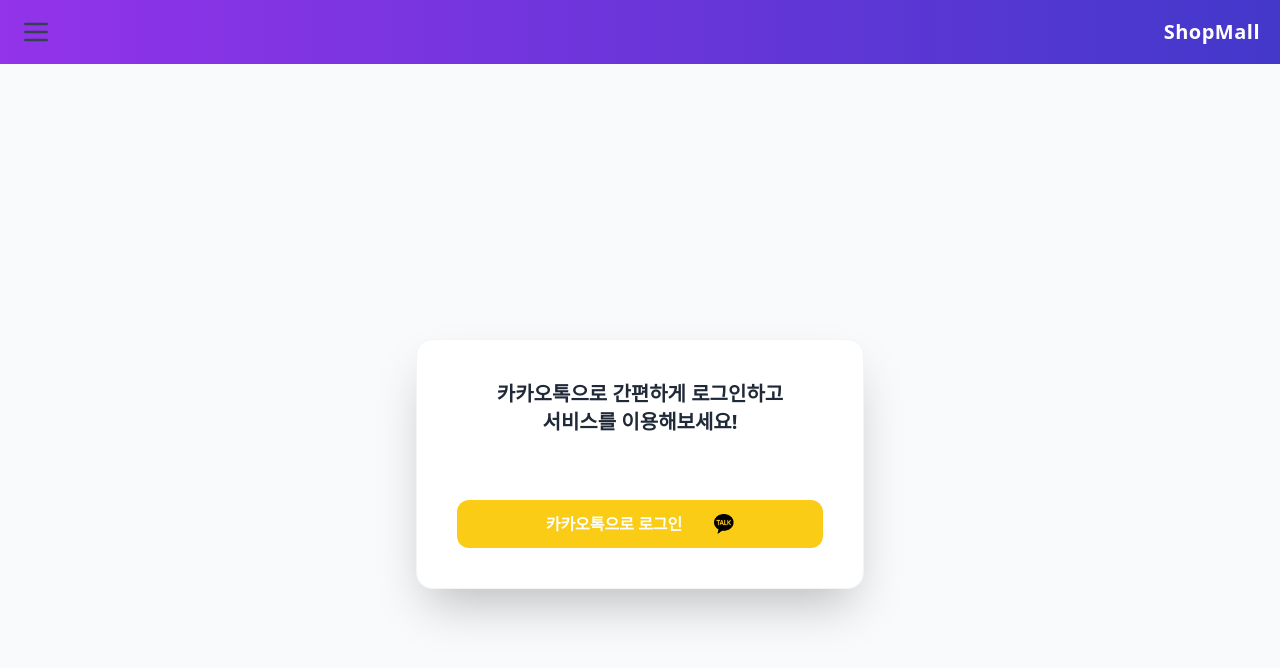
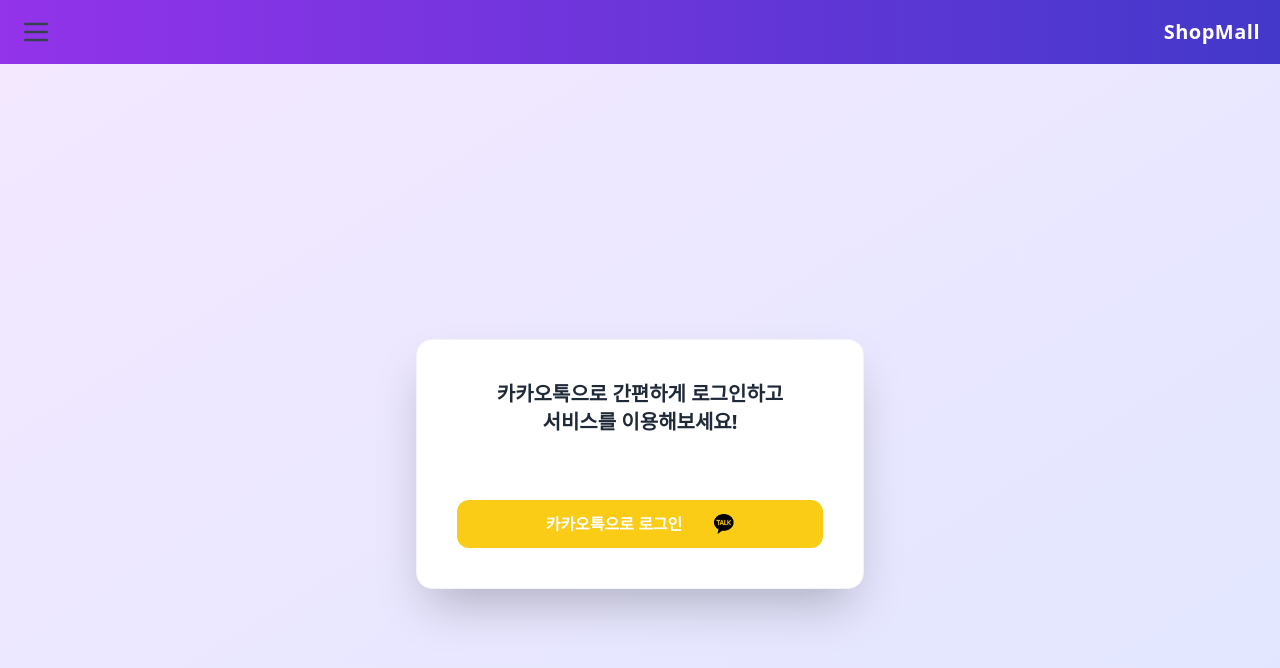
Before and after one commit to ChaeaPark/likelion13th_shoppingmall_vacation, a React (Vite) app: page / in a window 1280 px wide. Shown: the top 668 px of the page. Built offline with nearby package versions, Linux system fonts and the light colour scheme.

Commit message:
style: Signin 데스크탑 화면 배경을 보라색 그라데이션으로 변경

```diff
--- a/src/pages/Signin.jsx
+++ b/src/pages/Signin.jsx
@@ -112,7 +112,10 @@
         </div>
       </div>
 
-      <div className="hidden md:flex flex-col items-center justify-center min-h-screen bg-gray-50 p-4">
+      <div
+        className="hidden md:flex flex-col items-center justify-center min-h-screen bg-gradient-to-br from-purple-100 to-indigo-100
+ p-4"
+      >
         {/* 데스크탑 반응형 */}
         <div className="bg-white rounded-2xl shadow-2xl px-8 md:p-10 py-16 border border-gray-100 flex flex-col items-center max-w-md w-full">
           <p className="text-lg md:text-xl font-semibold text-gray-800 text-center mb-16">
```
